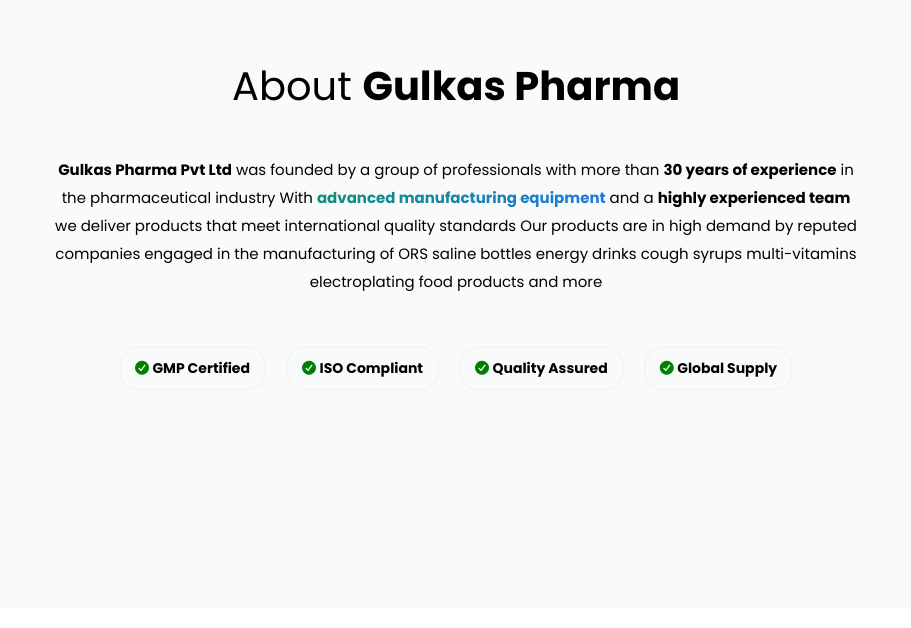
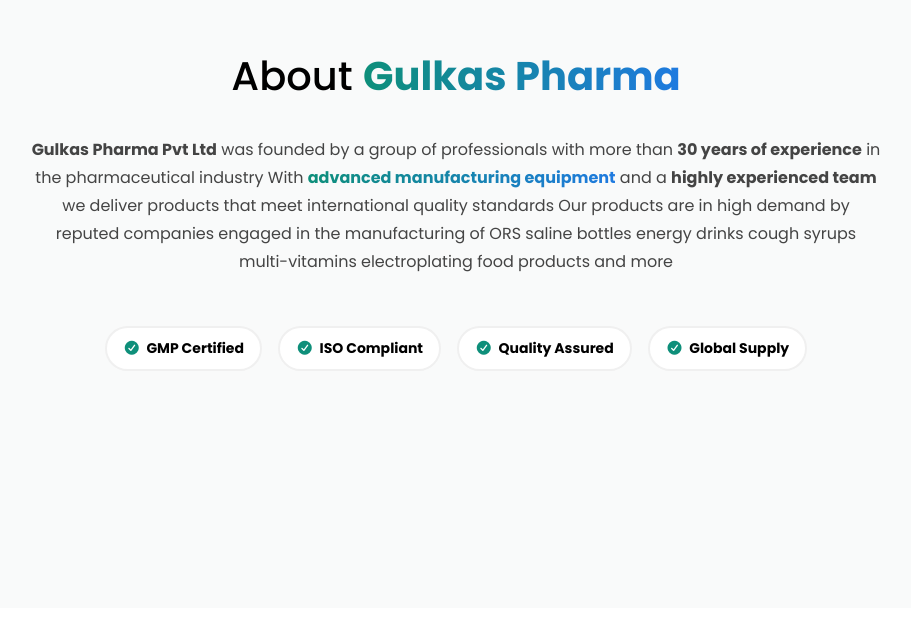
Before and after one commit to KrxnTech/Pharma-Website, a React (Vite) app: page / in a window 1280 px wide. Shown: the part 992-1620 px from the top of the page, without its empty margins (184-1095 px from the left). Built offline with nearby package versions, Linux system fonts and the light colour scheme; a web font is replaced by a local one.

Commit message:
Changing the Position and Mq of About us small page fro Home page

```diff
--- a/src/components/About-us/AboutUsContent.css
+++ b/src/components/About-us/AboutUsContent.css
@@ -1,18 +1,17 @@
-/* .about-us-content {
-    height: 500px;
-    width: 90%;
+.AboutHomePage {
+    width: 100%;
+    padding: 80px 20px;
 }
 
 .About-GP {
     text-align: center;
     font-family: 'Poppins', sans-serif;
-    font-weight: 400;
-    padding: 40px;
+    font-weight: 500;
     font-size: 40px;
-    cursor: pointer;
+    margin-bottom: 30px;
 }
 
-.About-GP b {
+.BoldName {
     background: linear-gradient(90deg, #0E8F7A 0%, #1F7AE0 100%);
     -webkit-background-clip: text;
     -webkit-text-fill-color: transparent;
@@ -20,12 +19,12 @@
 
 .about-content-paragraph {
     text-align: center;
-    width: 70%;
-    margin: auto;
-    font-family: 'Poppins';
+    max-width: 850px;
+    margin: 0 auto;
+    font-family: 'Poppins', sans-serif;
+    font-size: 16px;
     line-height: 28px;
-    font-size: 15px;
-    cursor: pointer;
+    color: #444;
 }
 
 .about-us-content-badges {
@@ -33,106 +32,51 @@
     justify-content: center;
     align-items: center;
     flex-wrap: wrap;
-    margin-top: 40px;
+    gap: 16px;
+    margin-top: 50px;
 }
 
 .about-us-content-badges div {
-    border: 2px solid whitesmoke;
-    padding: 10px;
-    margin: 10px;
-    font-family: 'Poppins';
-    font-weight: 300;
-    border-radius: 20px;
+    display: flex;
+    align-items: center;
+    gap: 6px;
+    border: 2px solid #f0f0f0;
+    padding: 10px 16px;
+    font-family: 'Poppins', sans-serif;
+    font-weight: 400;
+    border-radius: 25px;
     font-size: 14px;
-    transition: 0.2s all ease-in-out;
+    transition: all 0.3s ease;
+    background-color: white;
 }
 
 .about-us-content-badges div:hover {
-    background-color: #F2F3F4;
+    background-color: #f7f7f7;
+    transform: translateY(-3px);
     cursor: pointer;
 }
 
 .about-us-content-badges div i {
-    color: green;
-    font-weight: 800;
-    padding-right: 5px;
-} */
-
-
-.about-us-content {
-    width: 90%;
-    margin: auto;
-}
-
-.About-GP {
-    text-align: center;
-    font-family: 'Poppins', sans-serif;
-    font-weight: 400;
-    padding: 40px;
-    font-size: 40px;
-}
-
-.about-content-paragraph {
-    text-align: center;
-    width: 70%;
-    margin: auto;
-    font-family: 'Poppins', sans-serif;
-    font-size: 15px;
-    line-height: 28px;
-}
-
-.about-us-content-badges {
-    display: flex;
-    justify-content: center;
-    align-items: center;
-    flex-wrap: wrap;
-    margin-top: 40px;
-}
-
-.about-us-content-badges div {
-    border: 2px solid whitesmoke;
-    padding: 10px 14px;
-    margin: 10px;
-    font-family: 'Poppins', sans-serif;
-    font-weight: 300;
-    border-radius: 20px;
-    font-size: 14px;
-    transition: 0.2s all ease-in-out;
-}
-
-.about-us-content-badges div:hover {
-    background-color: #F2F3F4;
-    cursor: pointer;
-}
-
-.about-us-content-badges div i {
-    color: green;
-    font-weight: 800;
-    padding-right: 5px;
+    color: #0E8F7A;
+    font-weight: 700;
 }
 
 
 @media (max-width: 768px) {
 
     .About-GP {
-        font-size: 26px;
-        padding: 20px;
+        font-size: 28px;
+        margin-bottom: 20px;
     }
 
     .about-content-paragraph {
-        width: 90%;
         font-size: 14px;
         line-height: 24px;
+        padding: 0 10px;
     }
 
     .about-us-content-badges {
-        margin-top: 24px;
-    }
-
-    .about-us-content-badges div {
-        font-size: 13px;
-        padding: 8px 12px;
-        border-radius: 16px;
+        margin-top: 35px;
     }
 }
 
@@ -146,4 +90,9 @@
         font-size: 13px;
         line-height: 22px;
     }
+
+    .about-us-content-badges div {
+        font-size: 13px;
+        padding: 8px 14px;
+    }
 }
--- a/src/components/About-us/AboutUsContent.jsx
+++ b/src/components/About-us/AboutUsContent.jsx
@@ -6,8 +6,8 @@
         WebkitTextFillColor: "transparent"
     }
     return (
-        <div>
-            <h1 className="About-GP">About <b>Gulkas Pharma</b></h1>
+        <div className="AboutHomePage">
+            <h1 className="About-GP">About <b className="BoldName">Gulkas Pharma</b></h1>
             <p className="about-content-paragraph"><b>Gulkas Pharma Pvt Ltd</b> was founded by a group of professionals
                 with more than <b>30 years of experience</b> in the pharmaceutical
                 industry With <b style={style}>advanced manufacturing equipment</b> and a <b >highly
```
